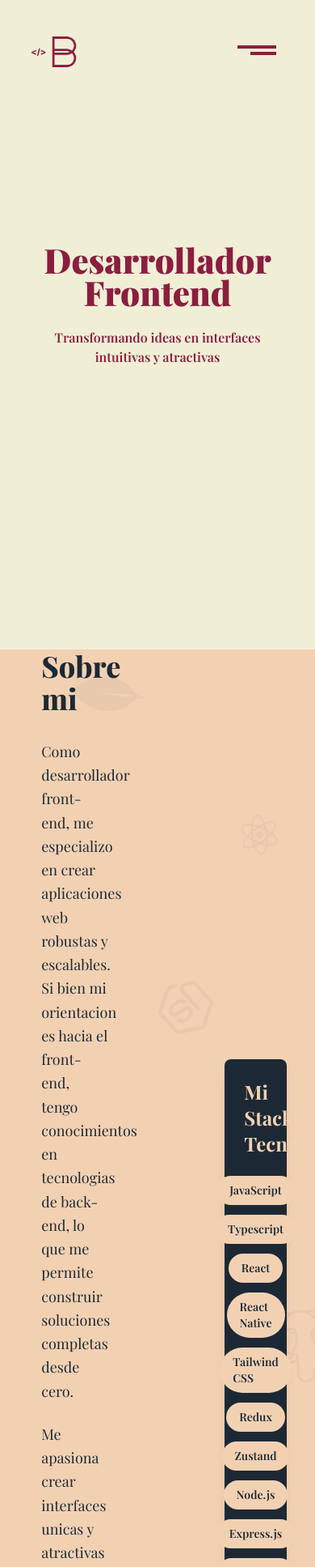
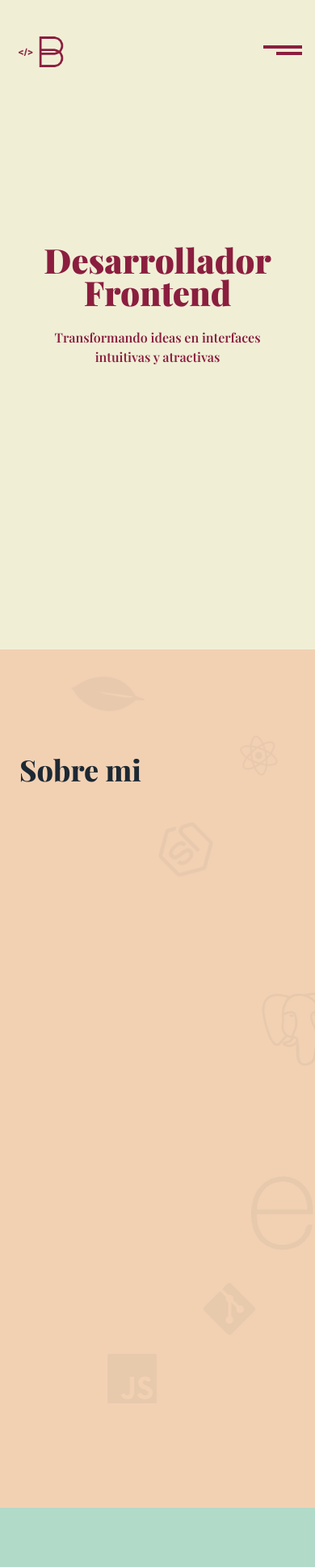
Before and after one commit to bauticalvo/Portfolio, a React (Create React App) app: page / in a window 390 px wide. Shown: the top 1935 px of the page at 81% size. Built offline with nearby package versions, Linux system fonts and the light colour scheme; a web font is replaced by a local one.

Commit message:
fix: infosection responsive

```diff
--- a/src/Components/Home/Header/Menu.jsx
+++ b/src/Components/Home/Header/Menu.jsx
@@ -1,14 +1,12 @@
 import { motion } from 'framer-motion';
-import { useTranslation } from 'react-i18next';
 import LanguageSlider from './LanguageSlider';
 import { useNavigate } from 'react-router-dom';
 import { FaGithub, FaLinkedin, FaInstagram, FaEnvelope  } from 'react-icons/fa';
 
 
-const Menu = ({ isOpen, setIsOpen, scrollToSection }) => {
+const Menu = ({ isOpen, setIsOpen, scrollToSection, t }) => {
 
   const navigate = useNavigate();
-  const { t } = useTranslation();
 
 
   const handleMail = ()=>{
--- a/src/Components/Home/Header/NavBar.jsx
+++ b/src/Components/Home/Header/NavBar.jsx
@@ -6,7 +6,9 @@ const NavBar = ({ isOpen, setIsOpen }) => {
 
 
     return (
-        <header className={` w-full h-1/12 top-0 p-6 overflow-hidden flex justify-between ${isOpen ? 'z-[60] ' : 'z-20'} `} >
+        <header className={` w-full h-1/12 top-0 py-6 px-6 overflow-hidden flex justify-between
+        xs-md:px-2
+        ${isOpen ? 'z-[60] ' : 'z-20'} `} >
           <section className=" relative  top-0 ">
             <motion.h1
               className="text-4xl font-bold"
@@ -21,7 +23,7 @@ const NavBar = ({ isOpen, setIsOpen }) => {
           </section>
           <motion.div
            className="absolute top-14 right-12 h-5 p-2 m-2 z-[60]
-           xs:top-10 xs:right-8
+           xs:top-10 xs:right-0
            "
            initial={{ y: -100, opacity: 0 }}
            animate={{ y: 0, opacity: 1 }}
--- a/src/Components/Home/InfoSection.jsx
+++ b/src/Components/Home/InfoSection.jsx
@@ -1,6 +1,5 @@
 import { motion, useMotionValueEvent, useScroll, useSpring, useTransform } from 'framer-motion';
 import { useState } from 'react';
-import { useTranslation } from 'react-i18next';
 import { FaReact, FaJs, FaNodeJs, FaGitAlt } from 'react-icons/fa';
 import { SiTailwindcss, SiMongodb, SiExpress, SiPostgresql  } from 'react-icons/si';
 
@@ -20,9 +19,8 @@ const icons = [
   { name: 'Express', icon: SiExpress, x: 90, y: 60, animation: { x: [0, -100], scale: [1, 1.4, 1] } }
 ];
 
-const InfoSection =() => {
+const InfoSection =({t,isSmallScreen}) => {
   const [ num, setNum ] = useState(0);
-  const { t } = useTranslation();
   const { scrollYProgress } = useScroll();
 
   useMotionValueEvent(scrollYProgress, "change", (latest) => {
@@ -30,20 +28,21 @@ const InfoSection =() => {
     setNum(latest)
   })
 
-  const opacityRange = useTransform(scrollYProgress, [0.15, 0.19], [0, 1]);
+  const opacityRange = useTransform(scrollYProgress,  !isSmallScreen ? [0.15, 0.19] : [0.14, 0.18], [0, 1]);
   const opacity = useSpring(opacityRange, { stiffness: 400, damping: 90 });
 
-  const opacityRange2 = useTransform(scrollYProgress, [0.15, 0.19], [0, 1]);
+  const opacityRange2 = useTransform(scrollYProgress, !isSmallScreen ? [0.15, 0.19] : [0.20, 0.22], [0, 1]);
   const opacity2 = useSpring(opacityRange2, { stiffness: 400, damping: 90 });
 
 
-  const scaleRange = useTransform(scrollYProgress, [0.15, 0.19], [0, 1]);
-  const scale = useSpring(scaleRange, { stiffness: 400, damping: 90 });
-
 
   return (
-    <div className="min-h-screen bg-sand relative text-sandContrast font-playfair gap-32 px-20 flex items-center justify-center">
-      <section className="flex flex-col md:flex-row px-4 gap-4 w-1/2 z-10">
+    <div className="min-h-screen bg-sand relative text-sandContrast font-playfair gap-32 px-20 flex items-center justify-center
+    xs-md:flex-col xs:px-0
+    ">
+      <section className="flex flex-col  px-4 gap-4 w-1/2 z-10
+      xs:px-6 xs-md:mt-32 xs-md:w-full
+      ">
         <motion.div
           initial={{ opacity: 0, x: -20 }}
           animate={{ opacity: 1, x: 0 }}
@@ -79,7 +78,9 @@ const InfoSection =() => {
         </motion.div>
 
       </section>
-      <section className='w-1/3 flex z-10 justify-center'>
+      <section className='w-1/3 flex z-10 justify-center
+      xs-md:w-[90%] xs:mb-14
+      '>
         <motion.div
           className="w-[100%]  "
           initial={{ opacity: 0, x: 20 }}
@@ -87,7 +88,7 @@ const InfoSection =() => {
           transition={{ duration: 0.5, delay: 0.6 }}
         >
           <motion.div className={`bg-sandContrast text-sand p-6 rounded-lg shadow-lg space-y-6 `}
-            style={{ opacity: opacity2, scale }}
+            style={{ opacity: opacity2, scale: opacity2 }}
           >
             <h2 className="text-2xl font-bold mb-6 text-center">{t('infosection.stack')}</h2>
             <div className="flex flex-wrap justify-center gap-3">
--- a/src/Components/Home/LandingSection.jsx
+++ b/src/Components/Home/LandingSection.jsx
@@ -1,11 +1,9 @@
 import React, { useEffect, useState } from 'react';
 import { AnimatePresence, motion, useScroll, useTransform } from 'framer-motion';
-import { useTranslation } from 'react-i18next';
 
-const LandingSection = ({ isLargeScreen}) => {
+const LandingSection = ({ isLargeScreen, t}) => {
   const { scrollY } = useScroll();
   const opacity = useTransform(scrollY, [0, 200], [1, 0]);
-  const { t } = useTranslation();
   const [currentDescription, setCurrentDescription] = useState(0);
 useEffect(() => {
   const timer = setInterval(() => {
--- a/src/Pages/Home.jsx
+++ b/src/Pages/Home.jsx
@@ -6,47 +6,60 @@ import NavBar from "../Components/Home/Header/NavBar"
 import ContactSection from "../Components/Home/ContactSection"
 import Menu from "../Components/Home/Header/Menu"
 import StackSection from "../Components/Home/StackSection"
-import { motion } from 'framer-motion';
+import { motion } from 'framer-motion'
+import { t } from "i18next"
 
 const Home = () => {
-    const isConsoleLogged = useRef(false);
-    const [scrollPosition, setScrollPosition] = useState(0);
-    const [isOpen, setIsOpen] = useState(false);
-    const [isVisible, setIsVisible] = useState(true);
-    const [isLargeScreen, setIsLargeScreen] = useState(window.innerWidth > 1280);
+    const isConsoleLogged = useRef(false)
+    const [scrollPosition, setScrollPosition] = useState(0)
+    const [isOpen, setIsOpen] = useState(false)
+    const [isVisible, setIsVisible] = useState(true)
+    const [isSmallScreen, setIsSmallScreen] = useState(window.innerWidth <= 767)
+    const [isMediumScreen, setIsMediumScreen] = useState(window.innerWidth >= 768 && window.innerWidth < 1280)
+    const [isLargeScreen, setIsLargeScreen] = useState(window.innerWidth >= 1280 && window.innerWidth < 1920)
+    const [isExtralargeScreen, setIsExtralargeScreen] = useState(window.innerWidth >= 1920)
+
 
     useEffect(() => {
       const handleResize = () => {
-        setIsLargeScreen(window.innerWidth > 1280)
+        const width = window.innerWidth
+        setIsSmallScreen(width <= 767)
+        setIsMediumScreen(width >= 768 && width < 1280)
+        setIsLargeScreen(width >= 1280 && width < 1920)
+        setIsExtralargeScreen(width >= 1920)
       }
+
       window.addEventListener('resize', handleResize)
-      return () => window.removeEventListener('resize', handleResize)
+      handleResize()
+      return () => {
+        window.removeEventListener('resize', handleResize)
+      }
     }, [])
 
     const scrollToSection = (sectionId) => {
-        var section = document.getElementById(sectionId);
+        var section = document.getElementById(sectionId)
         if (section) {
-          section.scrollIntoView({ block: "start", behavior: "smooth" });
+          section.scrollIntoView({ block: "start", behavior: "smooth" })
         } else {
-          console.log("No se encontró la sección");
+          console.log("No se encontró la sección")
         }
-      };
+      }
 
       const handleScroll = () => {
-        const position = window.scrollY;
+        const position = window.scrollY
         setScrollPosition(() => {
-          return position;
-        });
-      };
+          return position
+        })
+      }
 
 
 
       useEffect(() => {
-        window.addEventListener("scroll", handleScroll);
+        window.addEventListener("scroll", handleScroll)
         return () => {
-          window.removeEventListener("scroll", handleScroll);
-        };
-      }, []);
+          window.removeEventListener("scroll", handleScroll)
+        }
+      }, [])
 
     useEffect(() => {
         if (!isConsoleLogged.current) {
@@ -64,28 +77,31 @@ const Home = () => {
 
 
         Welcome to Bautista Calvo's Portfolio
-            `);
-            isConsoleLogged.current = true; // Evita que se imprima más de una vez
+            `)
+            isConsoleLogged.current = true // Evita que se imprima más de una vez
         }
-    }, []);
+    }, [])
 
 
     useEffect(() => {
       var firstSize = 1600
       var secondSize = 3000
-      if(window.innerWidth >= 768 && window.innerWidth < 1280){
+      if(isSmallScreen){
+        firstSize = 2500
+        secondSize = 3500
+      }else if(isMediumScreen){
         firstSize = 1900
         secondSize = 3500
-      } else if(window.innerWidth >= 1280 && window.innerWidth < 1920){
+      } else if(isLargeScreen){
         firstSize = 1300
         secondSize = 2500
       }
       if (scrollPosition > firstSize && scrollPosition < secondSize && !isOpen) {
-        setIsVisible(false);
+        setIsVisible(false)
       } else {
-        setIsVisible(true);
+        setIsVisible(true)
       }
-    }, [scrollPosition, isOpen]);
+    }, [scrollPosition, isOpen, isSmallScreen, isMediumScreen, isLargeScreen])
 
 
     return (
@@ -100,23 +116,23 @@ const Home = () => {
           </motion.div>
             {
               isOpen && (
-                   <Menu isOpen={isOpen} setIsOpen={setIsOpen} scrollToSection={scrollToSection}/>
+                   <Menu isOpen={isOpen} setIsOpen={setIsOpen} scrollToSection={scrollToSection} t={t} />
               )
             }
             <div id="landing">
-                <LandingSection isLargeScreen={isLargeScreen}/>
+                <LandingSection isLargeScreen={isLargeScreen} t={t} />
             </div>
             <div id="infoSection">
-                <InfoSection />
+                <InfoSection  t={t} isSmallScreen={isSmallScreen} />
             </div>
             <div id="experincieSection">
-                <StackSection scrollPosition={scrollPosition} />
+                <StackSection scrollPosition={scrollPosition}  t={t} />
             </div>
             <div id="contactSection">
-                <ContactSection  />
+                <ContactSection   t={t} />
             </div>
             <div className="bg-turquoise">
-                <Footer scrollToSection={scrollToSection}  />
+                <Footer scrollToSection={scrollToSection}   />
             </div>
         </div>
     )
```
Also changed, not shown: src/Pages/Proyects.jsx (added).
